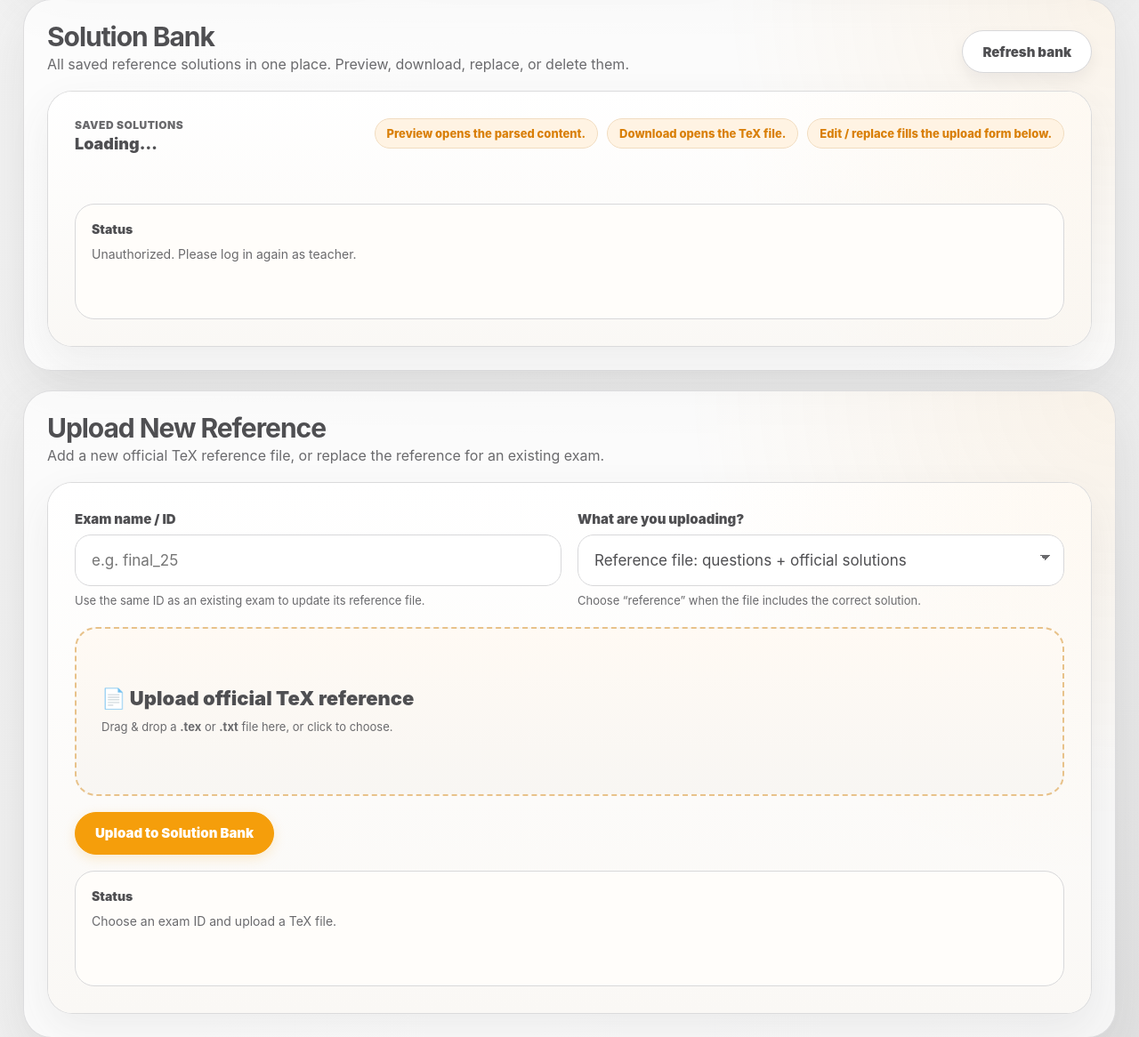
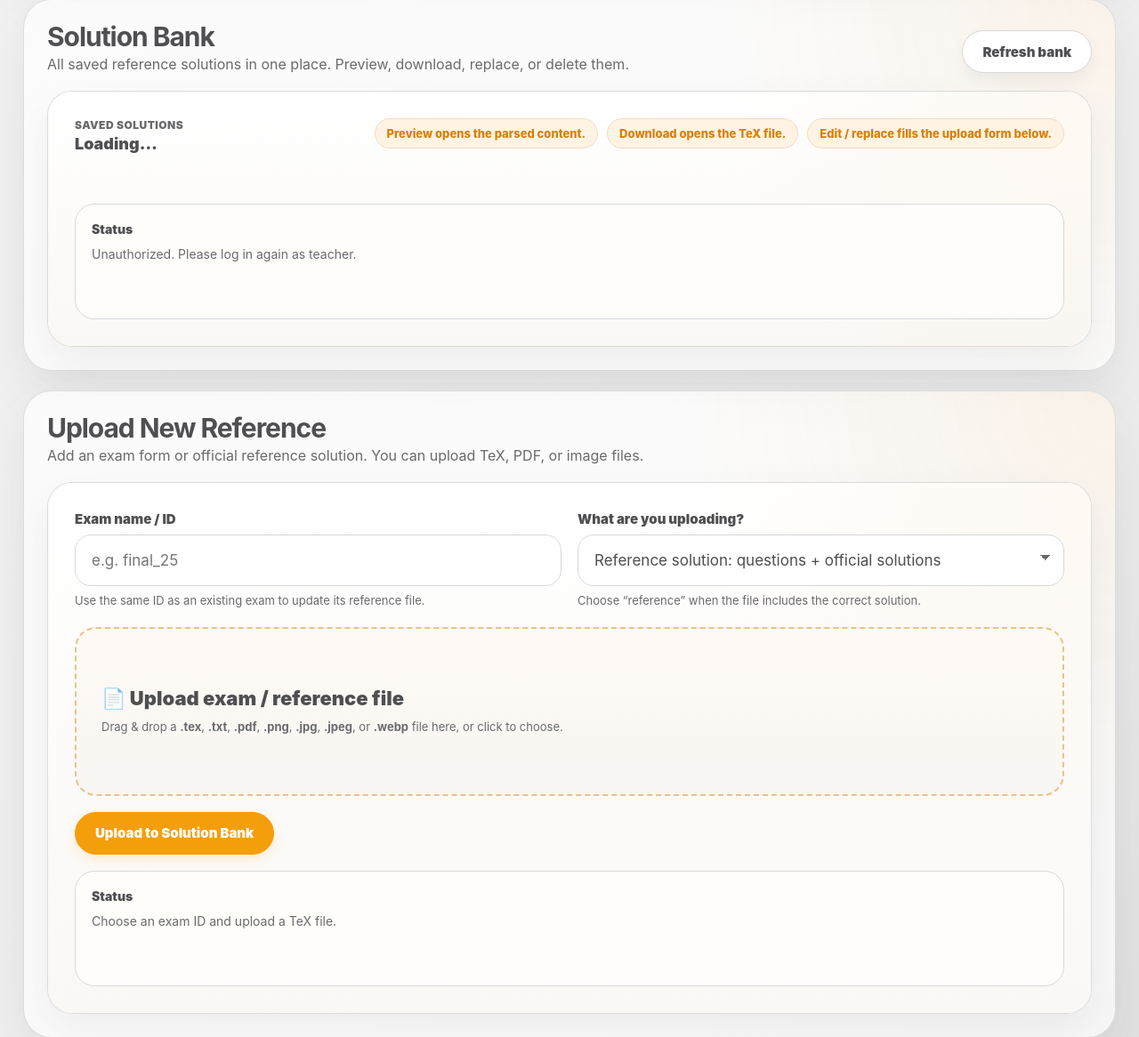
Before and after one commit to BGUTeachingCenter/STEMGrade, a FastAPI app: template templates/teacher_page.html in a window 1280 px wide. Shown: the part 977-2143 px from the top of the page at 89% size. Run offline with FastAPI, Linux system fonts and the light colour scheme; the template is opened without the code that fills it, so the values that code supplies are empty.

Commit message:
Teacher can upload exam pdf files

```diff
--- a/requirements.txt
+++ b/requirements.txt
@@ -2,11 +2,11 @@ starlette
 pydantic
 openpyxl
 python-dotenv
+pypdf
 # MathGrade dependencies
 fastapi>=0.110
 uvicorn[standard]>=0.27
 python-multipart>=0.0.9
 requests>=2.31
-PyMuPDF>=1.23
 reportlab>=4.0
 Jinja2>=3.1
--- a/routes/solution_bank_routes.py
+++ b/routes/solution_bank_routes.py
@@ -1,6 +1,7 @@
 # routes/solution_bank_routes.py
 from __future__ import annotations
 
+from pathlib import Path
 import json
 import re
 from datetime import datetime
@@ -16,11 +17,53 @@ from core.storage import require_safe_exam_id, require_safe_filename, uploads_di
 from core.config import BANK_ROOT
 from grader.file_handling.reference_tex import parse_reference_tex
 
+from core.config import MATHPIX_APP_ID, MATHPIX_APP_KEY
+from grader.ocr.mathpix_client import MathpixError, process_image_or_pdf
+from grader.ocr.exam_structure import extract_exam_structure
+
+from grader.file_handling.pdf_text_extract import (
+    extract_pdf_text_layer,
+    looks_like_useful_pdf_text,
+    repair_pdf_text_mojibake,
+)
 router = APIRouter(prefix="/routes/bank", tags=["bank"])
 
 #-----------
 # Helpers
 #-----------
+
+
+def _plain_text_to_bank_tex(*, text: str, source_name: str) -> str:
+    """
+    Store extracted typed-PDF text inside a TeX document.
+
+    This is mainly for solution-bank preview/structure extraction.
+    It avoids Mathpix mojibake for PDFs that already contain selectable text.
+    """
+    return "\n".join(
+        [
+            r"\documentclass[12pt]{article}",
+            r"\usepackage[a4paper,margin=1in]{geometry}",
+            r"\usepackage{amsmath,amssymb,mathtools}",
+            r"\usepackage{fontspec}",
+            r"\usepackage{polyglossia}",
+            r"\setmainlanguage{hebrew}",
+            r"\setotherlanguage{english}",
+            r"\newfontfamily\hebrewfont{Arial}",
+            r"\setlength{\parindent}{0pt}",
+            r"\setlength{\parskip}{0.6em}",
+            "",
+            r"\begin{document}",
+            rf"% Text extracted from typed PDF. Source: {source_name}",
+            r"% This file was not sent to Mathpix because the PDF had an embedded text layer.",
+            "",
+            text.strip(),
+            "",
+            r"\end{document}",
+            "",
+        ]
+    )
+
 
 def _cleanup_empty_exam_folder(exam_id: str) -> None:
     """
@@ -68,6 +111,185 @@ class ExamRenameReq(BaseModel):
 class ExamDeleteReq(BaseModel):
     exam_id: str
 
+
+TEX_SUFFIXES = {".tex", ".txt"}
+OCR_SUFFIXES = {".pdf", ".png", ".jpg", ".jpeg", ".webp"}
+ALL_BANK_UPLOAD_SUFFIXES = TEX_SUFFIXES | OCR_SUFFIXES
+
+
+def _safe_bank_upload_filename(name: str) -> str:
+    """
+    Safe filename for teacher uploads into the solution bank.
+
+    Do NOT use require_safe_filename here because that helper is currently
+    TeX-specific in this project and rejects PDFs/images.
+    """
+    safe = Path(name or "upload.bin").name.strip()
+
+    if not safe:
+        raise HTTPException(status_code=400, detail="Empty filename")
+
+    if safe in {".", ".."} or "/" in safe or "\\" in safe:
+        raise HTTPException(status_code=400, detail="Unsafe filename")
+
+    suffix = Path(safe).suffix.lower()
+    if suffix not in ALL_BANK_UPLOAD_SUFFIXES:
+        raise HTTPException(
+            status_code=400,
+            detail="Unsupported file type. Upload .tex, .txt, .pdf, .png, .jpg, .jpeg, or .webp.",
+        )
+
+    return safe
+
+
+async def _bank_upload_to_tex(
+    *,
+    upload: UploadFile,
+    exam_id: str,
+    content_type: str,
+) -> tuple[bytes, dict]:
+    """
+    Convert either a TeX upload or an OCR-able upload into TeX bytes.
+
+    Returns:
+      (tex_bytes, extra_meta)
+    """
+    original_name = upload.filename or "upload.bin"
+    safe_original_name = _safe_bank_upload_filename(original_name)
+    suffix = Path(safe_original_name).suffix.lower()
+
+    raw = await upload.read()
+    if not raw:
+        raise HTTPException(status_code=400, detail="Empty upload")
+
+    if suffix not in ALL_BANK_UPLOAD_SUFFIXES:
+        raise HTTPException(
+            status_code=400,
+            detail="Unsupported file type. Upload .tex, .txt, .pdf, .png, .jpg, .jpeg, or .webp.",
+        )
+
+    if suffix in TEX_SUFFIXES:
+        return raw, {
+            "source_kind": "tex",
+            "original_filename": safe_original_name,
+            "ocr_used": False,
+            "pdf_text_layer_used": False,
+        }
+
+    uploads = uploads_dir(exam_id)
+
+    if suffix == ".pdf":
+        originals_dir = uploads / "originals"
+        originals_dir.mkdir(parents=True, exist_ok=True)
+
+        original_path = originals_dir / safe_original_name
+        original_path.write_bytes(raw)
+
+        extracted_text = extract_pdf_text_layer(original_path)
+        extracted_text = repair_pdf_text_mojibake(extracted_text)
+
+        # Defensive second pass for PDFs that contain mixed Hebrew/math mojibake.
+        if "×" in extracted_text or "â" in extracted_text or "Â" in extracted_text:
+            extracted_text = repair_pdf_text_mojibake(extracted_text)
+
+        if looks_like_useful_pdf_text(extracted_text):
+            tex = _plain_text_to_bank_tex(
+                text=extracted_text,
+                source_name=safe_original_name,
+            )
+
+            extracted_path = uploads / f"{content_type}_pdf_text_layer.txt"
+            extracted_path.write_text(extracted_text, encoding="utf-8")
+
+            debug_repair_path = uploads / f"{content_type}_pdf_text_layer_repair_debug.txt"
+            debug_repair_path.write_text(
+                "\n".join(
+                    [
+                        f"source={safe_original_name}",
+                        f"contains_mojibake_x={'×' in extracted_text}",
+                        f"contains_mojibake_a={'â' in extracted_text}",
+                        "",
+                        extracted_text[:3000],
+                    ]
+                ),
+                encoding="utf-8",
+            )
+
+            return tex.encode("utf-8"), {
+                "source_kind": "pdf_text_layer",
+                "original_filename": safe_original_name,
+                "ocr_used": False,
+                "pdf_text_layer_used": True,
+                "pdf_text_layer_path": str(extracted_path),
+                "pdf_text_layer_repair_debug_path": str(debug_repair_path),
+            }
+
+    if not MATHPIX_APP_ID or not MATHPIX_APP_KEY:
+        raise HTTPException(
+            status_code=400,
+            detail="Missing MATHPIX_APP_ID / MATHPIX_APP_KEY in environment.",
+        )
+
+    originals_dir = uploads / "originals"
+    originals_dir.mkdir(parents=True, exist_ok=True)
+
+    original_path = originals_dir / safe_original_name
+    original_path.write_bytes(raw)
+
+    try:
+        result = process_image_or_pdf(
+            file_path=original_path,
+            app_id=MATHPIX_APP_ID,
+            app_key=MATHPIX_APP_KEY,
+            include_line_data=True,
+        )
+    except MathpixError as e:
+        raise HTTPException(status_code=502, detail=f"Mathpix OCR failed: {e}") from e
+    except Exception as e:
+        raise HTTPException(status_code=500, detail=f"OCR failed: {e}") from e
+
+    ocr_raw_path = uploads / f"{content_type}_mathpix_raw.json"
+    ocr_raw_path.write_text(
+        json.dumps(result, ensure_ascii=False, indent=2),
+        encoding="utf-8",
+    )
+
+    ocr_text = result.get("text", "") or ""
+    ocr_text = re.sub(r"!\[[^\]]*\]\([^)]+\)", "", ocr_text)
+
+    tex = "\n".join(
+        [
+            r"\documentclass[12pt]{article}",
+            r"\usepackage[a4paper,margin=1in]{geometry}",
+            r"\usepackage{amsmath,amssymb,mathtools}",
+            r"\usepackage{fontspec}",
+            r"\usepackage{polyglossia}",
+            r"\setmainlanguage{hebrew}",
+            r"\setotherlanguage{english}",
+            r"\newfontfamily\hebrewfont{Arial}",
+            r"\setlength{\parindent}{0pt}",
+            r"\setlength{\parskip}{0.6em}",
+            "",
+            r"\begin{document}",
+            rf"% OCR generated for solution bank. Source: {safe_original_name}",
+            "",
+            ocr_text.strip(),
+            "",
+            r"\end{document}",
+            "",
+        ]
+    )
+
+    return tex.encode("utf-8"), {
+        "source_kind": "ocr",
+        "original_filename": safe_original_name,
+        "ocr_used": True,
+        "ocr_raw_path": str(ocr_raw_path),
+        "mathpix_mode": result.get("_mathpix_mode"),
+        "pdf_id": result.get("pdf_id"),
+        "downloaded_ext": result.get("downloaded_ext"),
+    }
+
 #-----------
 # Routes
 #-----------
@@ -89,9 +311,11 @@ async def upload_to_bank(
     if content_type not in {"reference", "questions_only"}:
         raise HTTPException(status_code=400, detail="content_type must be reference or questions_only")
 
-    raw = await tex_file.read()
-    if not raw:
-        raise HTTPException(status_code=400, detail="Empty upload")
+    raw, extra_meta = await _bank_upload_to_tex(
+        upload=tex_file,
+        exam_id=exam_id,
+        content_type=content_type,
+    )
 
     uploads = uploads_dir(exam_id)
 
@@ -99,6 +323,23 @@ async def upload_to_bank(
     filename = f"{suffix}_current.tex"
     tex_path = uploads / filename
     tex_path.write_bytes(raw)
+    tex_text_for_structure = raw.decode("utf-8", errors="replace")
+
+    structure = None
+    structure_path = None
+
+    if content_type == "questions_only":
+        try:
+            structure = extract_exam_structure(tex_text_for_structure)
+            structure_path = uploads / "exam_structure.json"
+            structure_path.write_text(
+                json.dumps(structure, ensure_ascii=False, indent=2),
+                encoding="utf-8",
+            )
+        except Exception:
+            structure = None
+            structure_path = None
+
     # create/update reference_summary.json for fast matching
     if content_type == "reference":
         try:
@@ -127,13 +368,24 @@ async def upload_to_bank(
     meta = {
         "exam_id": exam_id,
         "filename": filename,
-        "original_filename": tex_file.filename,
+        "original_filename": extra_meta.get("original_filename") or tex_file.filename,
         "content_type": content_type,
         "created_at": datetime.now().isoformat(timespec="seconds"),
         "q_count": q_count,
         "part_count": part_count,
         "keys_preview": keys[:50],
         "preview_text": preview_text[:4000],
+        "source_kind": extra_meta.get("source_kind"),
+        "ocr_used": extra_meta.get("ocr_used", False),
+        "mathpix_mode": extra_meta.get("mathpix_mode"),
+        "pdf_id": extra_meta.get("pdf_id"),
+        "downloaded_ext": extra_meta.get("downloaded_ext"),
+        "exam_structure_path": str(structure_path) if structure_path else None,
+        "exam_structure_question_count": structure.get("question_count") if structure else None,
+        "exam_structure_part_count": structure.get("part_count") if structure else None,
+        "pdf_text_layer_used": extra_meta.get("pdf_text_layer_used", False),
+        "pdf_text_layer_path": extra_meta.get("pdf_text_layer_path"),
+        "pdf_text_layer_repair_debug_path": extra_meta.get("pdf_text_layer_repair_debug_path"),
     }
 
     meta_path = uploads / (filename + ".meta.json")
@@ -164,6 +416,12 @@ def list_exam_files(
             "created_at": meta.get("created_at"),
             "q_count": meta.get("q_count"),
             "part_count": meta.get("part_count"),
+            "source_kind": meta.get("source_kind"),
+            "ocr_used": meta.get("ocr_used", False),
+            "mathpix_mode": meta.get("mathpix_mode"),
+            "exam_structure_question_count": meta.get("exam_structure_question_count"),
+            "exam_structure_part_count": meta.get("exam_structure_part_count"),
+            "pdf_text_layer_used": meta.get("pdf_text_layer_used", False),
         })
 
     return {"exam_id": exam_id, "items": items}
@@ -201,7 +459,16 @@ def raw_file(exam_id: str, filename: str, _session: dict = Depends(require_teach
     if not tex_path.exists():
         raise HTTPException(status_code=404, detail="Not found")
 
-    return FileResponse(str(tex_path), media_type="text/plain; charset=utf-8", filename=filename)
+    text = tex_path.read_text(encoding="utf-8", errors="replace")
+
+    return PlainTextResponse(
+        text,
+        media_type="text/plain; charset=utf-8",
+        headers={
+            "Content-Disposition": f'inline; filename="{filename}"',
+            "Cache-Control": "no-store",
+        },
+    )
 
 @router.delete("/delete")
 def delete_file(exam_id: str, filename: str, _session: dict = Depends(require_teacher)):
--- a/templates/teacher_page.html
+++ b/templates/teacher_page.html
@@ -104,7 +104,7 @@
   <div class="mg-teacher-section-head">
     <div>
       <h2>Upload New Reference</h2>
-      <p>Add a new official TeX reference file, or replace the reference for an existing exam.</p>
+      <p>Add an exam form or official reference solution. You can upload TeX, PDF, or image files.</p>
     </div>
   </div>
 
@@ -122,8 +122,8 @@
         <div>
           <label for="contentType">What are you uploading?</label>
           <select id="contentType">
-            <option value="reference">Reference file: questions + official solutions</option>
-            <option value="questions_only">Questions-only file: no official solutions</option>
+            <option value="reference">Reference solution: questions + official solutions</option>
+            <option value="questions_only">Exam form / questions only: used to label student OCR answers</option>
           </select>
           <div class="small mg-field-help">
             Choose “reference” when the file includes the correct solution.
@@ -132,14 +132,14 @@
       </div>
 
       <div class="drop mg-upload-reference-drop" id="dropTex">
-        <div class="labelBig">📄 Upload official TeX reference</div>
+        <div class="labelBig">📄 Upload exam / reference file</div>
         <div class="hint">
-          Drag & drop a <b>.tex</b> or <b>.txt</b> file here, or click to choose.
+          Drag & drop a <b>.tex</b>, <b>.txt</b>, <b>.pdf</b>, <b>.png</b>, <b>.jpg</b>, <b>.jpeg</b>, or <b>.webp</b> file here, or click to choose.
         </div>
         <div class="chip" id="texChip" style="display:none;">
           <span>Selected:</span> <span id="texName" style="color:var(--text)"></span>
         </div>
-        <input id="texFile" type="file" accept=".tex,.txt" />
+        <input id="texFile" type="file" accept=".tex,.txt,.pdf,.png,.jpg,.jpeg,.webp" />
       </div>
 
       <div class="mg-upload-reference-actions">
@@ -346,13 +346,27 @@
       e.preventDefault(); zone.classList.remove("drag");
       const file = e.dataTransfer.files && e.dataTransfer.files[0];
       if (!file) return;
-      if (!acceptCheck(file)) { setUploadStatus("Wrong file type. Upload .tex/.txt"); return; }
+      if (!acceptCheck(file)) {
+          setUploadStatus("Wrong file type. Upload .tex, .txt, .pdf, .png, .jpg, .jpeg, or .webp");
+          return;
+        }
       const dt = new DataTransfer(); dt.items.add(file); input.files = dt.files;
       updateFileChip();
     });
     input.addEventListener("change", updateFileChip);
   }
-  wireDropZone(dropTex, texFile, (f)=> f.name.toLowerCase().endsWith(".tex") || f.name.toLowerCase().endsWith(".txt"));
+  wireDropZone(dropTex, texFile, (f)=> {
+      const n = f.name.toLowerCase();
+      return (
+        n.endsWith(".tex") ||
+        n.endsWith(".txt") ||
+        n.endsWith(".pdf") ||
+        n.endsWith(".png") ||
+        n.endsWith(".jpg") ||
+        n.endsWith(".jpeg") ||
+        n.endsWith(".webp")
+      );
+    });
   updateFileChip();
 
 // --------- Solution bank: show all solutions ----------
@@ -501,8 +515,12 @@ function renderSolutionList(items) {
 
     const tags = [
       it.content_type ? `<span class="tag">${escapeHtml(readableContentType(it.content_type))}</span>` : "",
-      (it.q_count != null) ? `<span class="tag">Questions: ${it.q_count}</span>` : "",
-      (it.part_count != null) ? `<span class="tag">Parts: ${it.part_count}</span>` : "",
+      it.ocr_used ? `<span class="tag">OCR: ${escapeHtml(it.mathpix_mode || "yes")}</span>` : "",
+      it.pdf_text_layer_used ? `<span class="tag">PDF text layer</span>` : "",
+      (it.exam_structure_question_count != null) ? `<span class="tag">Structure Q: ${it.exam_structure_question_count}</span>` : "",
+      (it.exam_structure_part_count != null) ? `<span class="tag">Structure parts: ${it.exam_structure_part_count}</span>` : "",
+      (it.q_count != null) ? `<span class="tag">Parsed Q: ${it.q_count}</span>` : "",
+      (it.part_count != null) ? `<span class="tag">Parsed parts: ${it.part_count}</span>` : "",
     ].join("");
 
     div.innerHTML = `
@@ -567,9 +585,10 @@ function renderSolutionList(items) {
         return;
       }
 
-      const blob = await r2.blob();
-      const url = URL.createObjectURL(blob);
-      window.open(url, "_blank");
+      const text = await r2.text();
+        const blob = new Blob([text], { type: "text/plain;charset=utf-8" });
+        const url = URL.createObjectURL(blob);
+        window.open(url, "_blank");
     };
 
     div.querySelector('[data-action="edit"]').onclick = () => {
@@ -605,14 +624,18 @@ async function refreshFiles() {
     const type = $("contentType").value;
 
     if(!id){ setUploadStatus("Please select or type an exam_id."); return; }
-    if(!f){ setUploadStatus("Please select a .tex file."); return; }
+    if(!f){ setUploadStatus("Please select a .tex, .txt, .pdf, or image file."); return; }
 
     const fd = new FormData();
     fd.append("exam_id", id);
     fd.append("content_type", type);
     fd.append("tex_file", f);
 
-    setUploadStatus("Uploading…");
+    setUploadStatus(
+      f.name.toLowerCase().endsWith(".pdf")
+        ? "Uploading and OCR-processing PDF… this may take a few minutes."
+        : "Uploading…"
+    );
     const r = await authedFetch(API_BASE + "/routes/bank/upload", { method:"POST", body: fd });
     if(!r.ok){ setUploadStatus(`Upload failed:\n${await r.text()}`); return; }
 
```
Also changed, not shown: grader/file_handling/pdf_text_extract.py (added, +132 -0 lines), grader/ocr/exam_structure.py (added, +158 -0 lines), grader/ocr/mathpix_client.py (+29 -4 lines).
